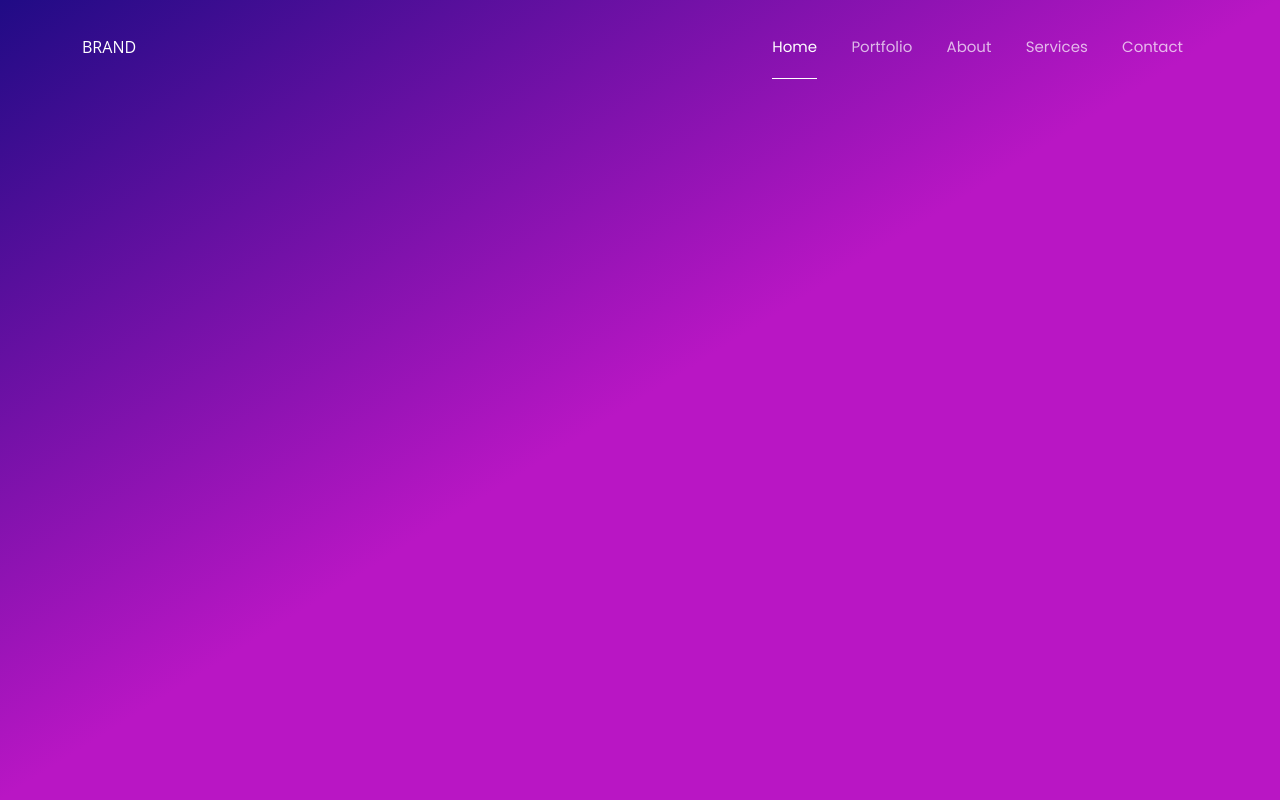
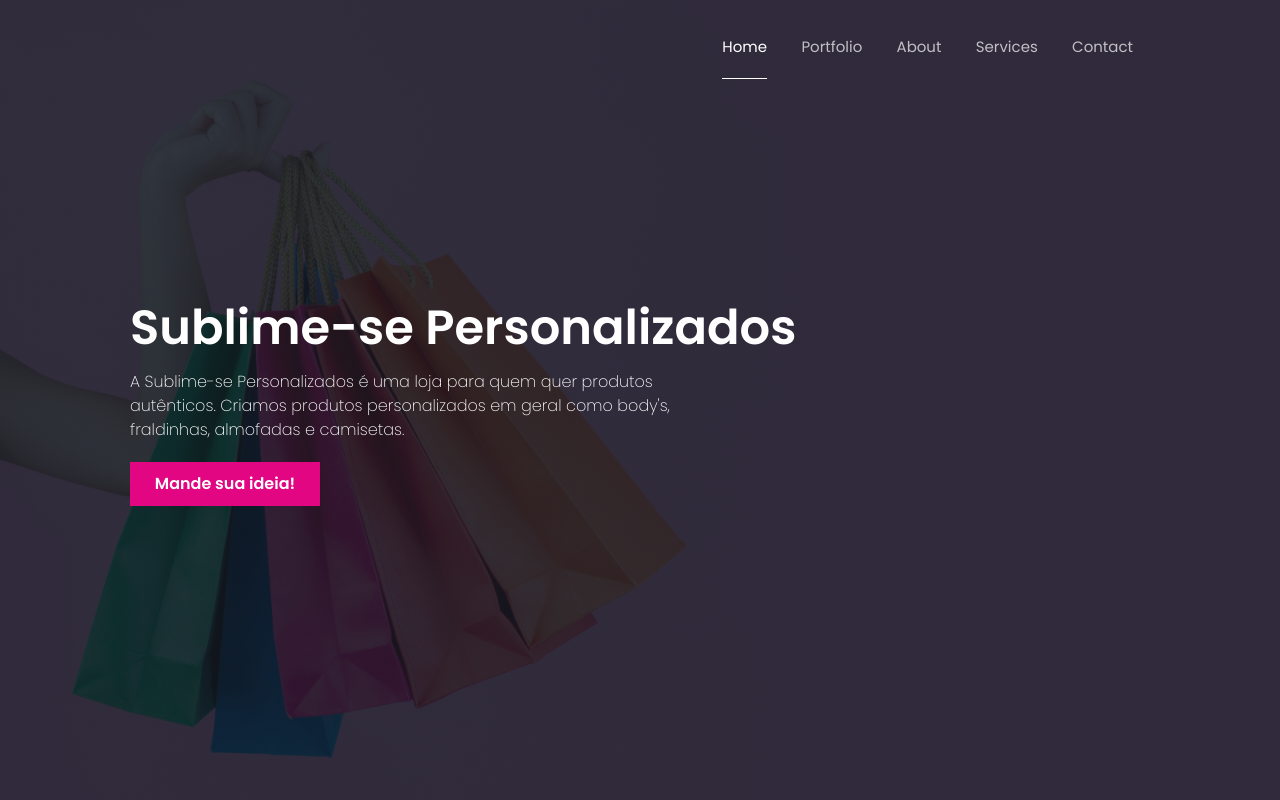
Before and after one commit to Guilherme103307/sublimesepersonalizados.com.br, a PHP site: page / in a window 1280 px wide. Run offline with PHP 8.4, Linux system fonts and the light colour scheme.

Commit message:
New Site

```diff
--- a/css/header.css
+++ b/css/header.css
@@ -48,7 +48,6 @@ a:hover {
 .hero {
     height: 100vh;
     width: 100%;
-    background-image: linear-gradient(to bottom right, #200B85, #B916C4, #B916C4);
 }
 
 .site-navbar {
--- a/css/style.css
+++ b/css/style.css
@@ -0,0 +1,66 @@
+/* ==========================================================================
+    GERAL
+========================================================================== */
+
+.img-logo {
+    height: 50px;
+}
+
+.img {
+    background-size: contain;
+    background-position: center;
+    background-repeat: no-repeat;
+}
+
+.hero,
+.btn-menu a {
+    color: #fff;
+}
+
+
+/* ==========================================================================
+    BANNER
+========================================================================== */
+
+.hero {
+    background-repeat: no-repeat;
+    background-position: left;
+    background-attachment: fixed;
+    background-size: cover;
+    display: flex;
+    background-image: linear-gradient(180deg, rgba(16, 24, 32, .85), rgba(16, 24, 32, .85)), url(../imgs/bg-sublime-se-personalizados.jpg);
+}
+
+.title-banner {
+    font-weight: 600;
+    padding: 5px 0px;
+}
+
+.desc-banner {
+    font-weight: 200;
+    line-height: 1.5rem;
+}
+
+.btn-menu {
+    background-color: #E20682;
+    text-align: center;
+    padding: 10px 0px;
+    font-weight: 600;
+    margin-top: 20px;
+}
+
+
+/* ==========================================================================
+    MEDIA
+========================================================================== */
+
+@media only screen and (max-width: 991px) {}
+
+@media only screen and (min-width: 992px) {
+    h1 {
+        font-size: 3rem;
+    }
+    .btn-menu {
+        width: 190px;
+    }
+}
--- a/index.html
+++ b/index.html
@@ -34,15 +34,9 @@
     </div>
 
     <header class="site-navbar site-navbar-target" role="banner">
-        <div class="container">
+        <div class="container-fluid">
             <div class="row align-items-center position-relative">
-                <div class="col-3">
-                    <div class="site-logo">
-                        <a href="index.html" class="font-weight-bold">Brand</a>
-                    </div>
-                </div>
-
-                <div class="col-9 menu-nav text-right">
+                <div class="col-11 menu-nav text-right">
                     <span class="d-inline-block d-lg-none">
                         <a href="#" class="site-menu-toggle js-menu-toggle py-5">
                             <i class="fas fa-bars"></i>
@@ -63,12 +57,25 @@
         </div>
 
     </header>
-    <div class="hero">
-        <div class="bg-inicial">
-
+    <section class="hero">
+        <div class="container my-auto">
+            <div class="row px-5">
+                <div class="col-12">
+                    <h1 class="title-banner">Sublime-se Personalizados</h1>
+                </div>
+                <div class="col-12 col-md-6 col-lg-7">
+                    <h6 class="desc-banner">
+                        A Sublime-se Personalizados é uma loja para quem quer produtos autênticos. Criamos produtos personalizados em geral como body's, fraldinhas, almofadas e camisetas.
+                    </h6>
+                    <div class="btn-menu">
+                        <a href="/contato">
+                            Mande sua ideia!
+                        </a>
+                    </div>
+                </div>
+            </div>
         </div>
-    </div>
-
+    </section>
     <script src="js/jquery-3.3.1.min.js"></script>
     <script src="js/popper.min.js"></script>
     <script src="js/bootstrap.min.js"></script>
```
Also changed, not shown: imgs/bg-sublime-se-personalizados.jpg (added), imgs/carrinho-sublime-se-personalizados.png (added).
